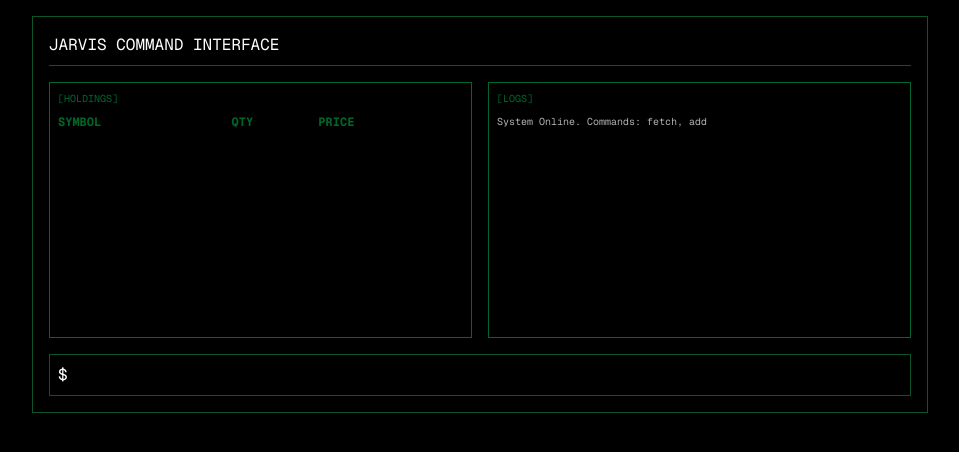
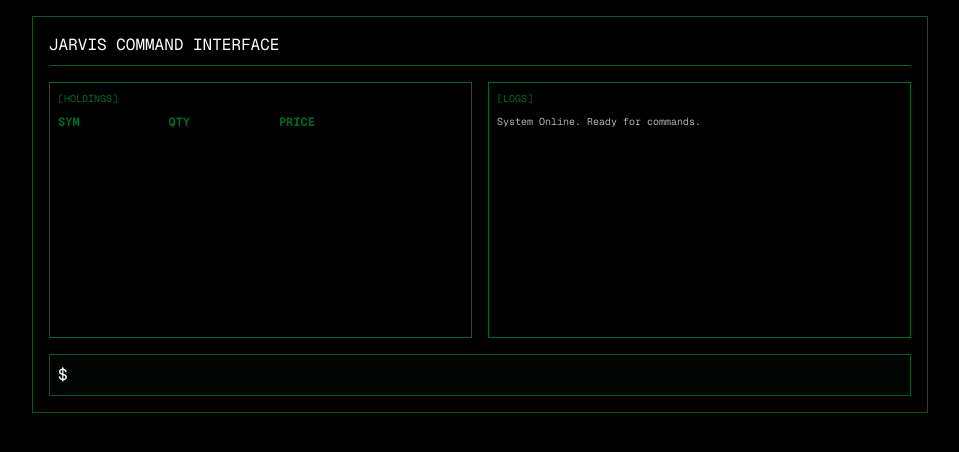
Before and after one commit to DarshanSalian/jarvis-wealth-engine, a Next.js app: page / in a window 1280 px wide. Shown: the top 452 px of the page, without its empty margins (160-1119 px from the left). Built offline with nearby package versions, Linux system fonts and the light colour scheme.

Commit message:
chore: hard reset build cache and sanitize react keys

```diff
--- a/app/page.tsx
+++ b/app/page.tsx
@@ -1,35 +1,39 @@
 
 "use client";
-import React, { useState } from "react";
+import React, { useState, useEffect } from "react";
 
 export default function Home() {
   const [input, setInput] = useState("");
-  const [logs, setLogs] = useState(["System Online. Commands: fetch, add"]);
+  const [logs, setLogs] = useState(["System Online. Ready for commands."]);
   const [holdings, setHoldings] = useState([]);
 
   async function refreshData() {
     try {
       const res = await fetch("http://localhost:5000/api/holdings");
+      if (!res.ok) throw new Error("Failed to fetch");
       const data = await res.json();
-      if (data.assets) setHoldings(data.assets);
+      if (data && data.assets) {
+        setHoldings(data.assets);
+      }
     } catch (e) {
-      setLogs(prev => [...prev, "> Local Engine Offline"]);
+      setLogs((prev) => [...prev, "> Local Engine Offline"]);
     }
   }
 
   async function handleCommand(e) {
     e.preventDefault();
-    if (!input.trim()) return;
+    const val = input.trim();
+    if (!val) return;
 
-    const parts = input.trim().split(" ");
+    const parts = val.split(" ");
     const cmd = parts[0].toLowerCase();
 
     if (cmd === "fetch") {
       await refreshData();
-      setLogs(prev => [...prev, "> Data Refreshed"]);
+      setLogs((prev) => [...prev, "> Data Refreshed"]);
     } else if (cmd === "add" && parts.length === 4) {
       try {
-        await fetch("http://localhost:5000/api/holdings", {
+        const response = await fetch("http://localhost:5000/api/holdings", {
           method: "POST",
           headers: { "Content-Type": "application/json" },
           body: JSON.stringify({
@@ -38,43 +42,52 @@
             price: Number(parts[3])
           })
         });
-        setLogs(prev => [...prev, `> Added ${parts[1]}`]);
-        await refreshData();
+        if (response.ok) {
+          setLogs((prev) => [...prev, `> Added ${parts[1]}`]);
+          await refreshData();
+        }
       } catch (err) {
-        setLogs(prev => [...prev, "> Write Error"]);
+        setLogs((prev) => [...prev, "> Write Error"]);
       }
     } else {
-      setLogs(prev => [...prev, "> Unknown Command"]);
+      setLogs((prev) => [...prev, "> Unknown Command"]);
     }
     setInput("");
   }
 
   return (
-    <main className="min-h-screen bg-black text-green-500 font-mono p-4">
-      <div className="max-w-4xl mx-auto border border-green-900 p-4 bg-black">
+    <div className="min-h-screen bg-black text-green-500 font-mono p-4">
+      <div className="max-w-4xl mx-auto border border-green-900 p-4">
         <h1 className="text-white mb-4 border-b border-green-900 pb-2">JARVIS COMMAND INTERFACE</h1>
         <div className="grid grid-cols-1 md:grid-cols-2 gap-4 mb-4">
-          <div className="border border-green-800 p-2 h-64 overflow-auto">
+          <div className="border border-green-800 p-2 h-64 overflow-auto bg-black">
             <p className="text-[10px] text-green-800 mb-2">[HOLDINGS]</p>
             <table className="w-full text-xs">
-              <thead><tr className="text-left opacity-50"><th>SYMBOL</th><th>QTY</th><th>PRICE</th></tr></thead>
+              <thead><tr className="text-left opacity-50"><th className="pb-2">SYM</th><th className="pb-2">QTY</th><th className="pb-2">PRICE</th></tr></thead>
               <tbody>
                 {holdings.map((h, i) => (
-                  <tr key={i}><td className="py-1">{h.symbol}</td><td>{h.quantity}</td><td>${h.price}</td></tr>
+                  <tr key={`asset-${i}`}><td className="py-1">{h.symbol}</td><td>{h.quantity}</td><td>${h.price}</td></tr>
                 ))}
               </tbody>
             </table>
           </div>
-          <div className="border border-green-800 p-2 h-64 overflow-auto text-[10px]">
+          <div className="border border-green-800 p-2 h-64 overflow-auto text-[10px] bg-black text-white">
             <p className="text-[10px] text-green-800 mb-2">[LOGS]</p>
-            {logs.map((l, i) => <p key={i} className="text-white opacity-70 mb-1">{l}</p>)}
+            {logs.map((l, i) => (
+              <p key={`log-${i}`} className="opacity-70 mb-1">{l}</p>
+            ))}
           </div>
         </div>
-        <form onSubmit={handleCommand} className="flex gap-2 border border-green-900 p-2">
+        <form onSubmit={handleCommand} className="flex gap-2 border border-green-900 p-2 bg-green-950/10">
           <span className="text-white">$</span>
-          <input className="bg-transparent outline-none w-full" value={input} onChange={e => setInput(e.target.value)} />
+          <input
+            className="bg-transparent outline-none w-full text-green-400"
+            value={input}
+            onChange={(e) => setInput(e.target.value)}
+            autoComplete="off"
+          />
         </form>
       </div>
-    </main>
+    </div>
   );
 }
```
